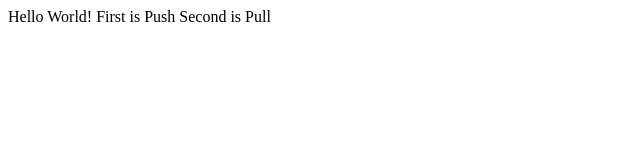
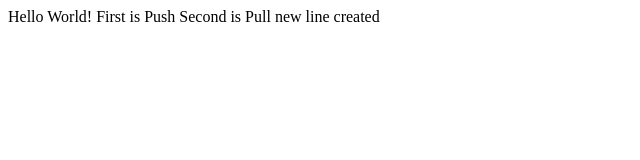
Before and after one commit to Synopsiss/lectur1, a plain HTML site: page index.html in a window 1280 px wide. Shown: the whole page, without its empty margins (0-640 px from the left). Drawn offline with Linux system fonts and the light colour scheme.

Commit message:
add new line

```diff
--- a/index.html
+++ b/index.html
@@ -6,6 +6,7 @@
     Hello World!
     First is Push
     Second is Pull
+new line created
 </body>
 </head>
 </html>
```
